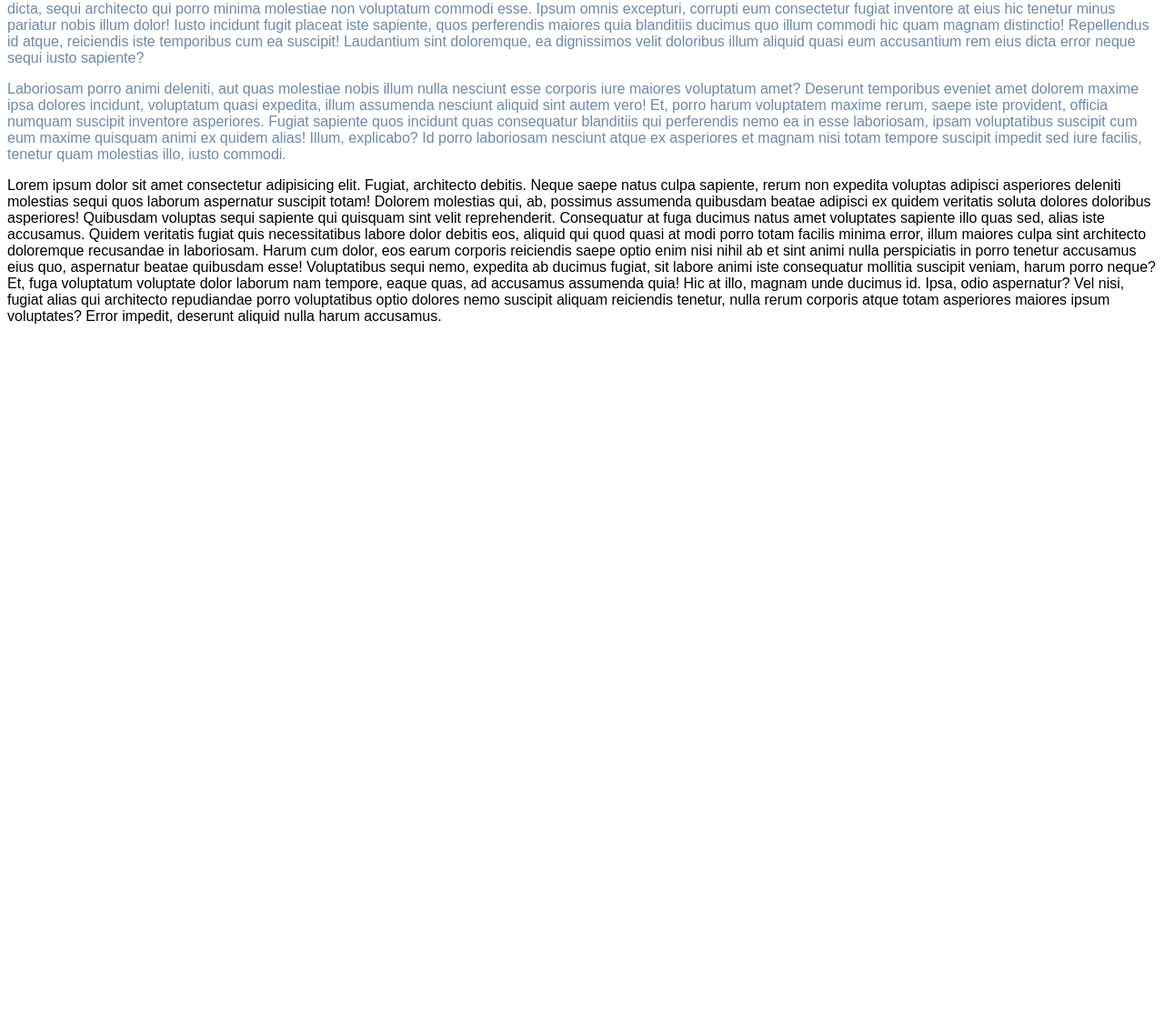
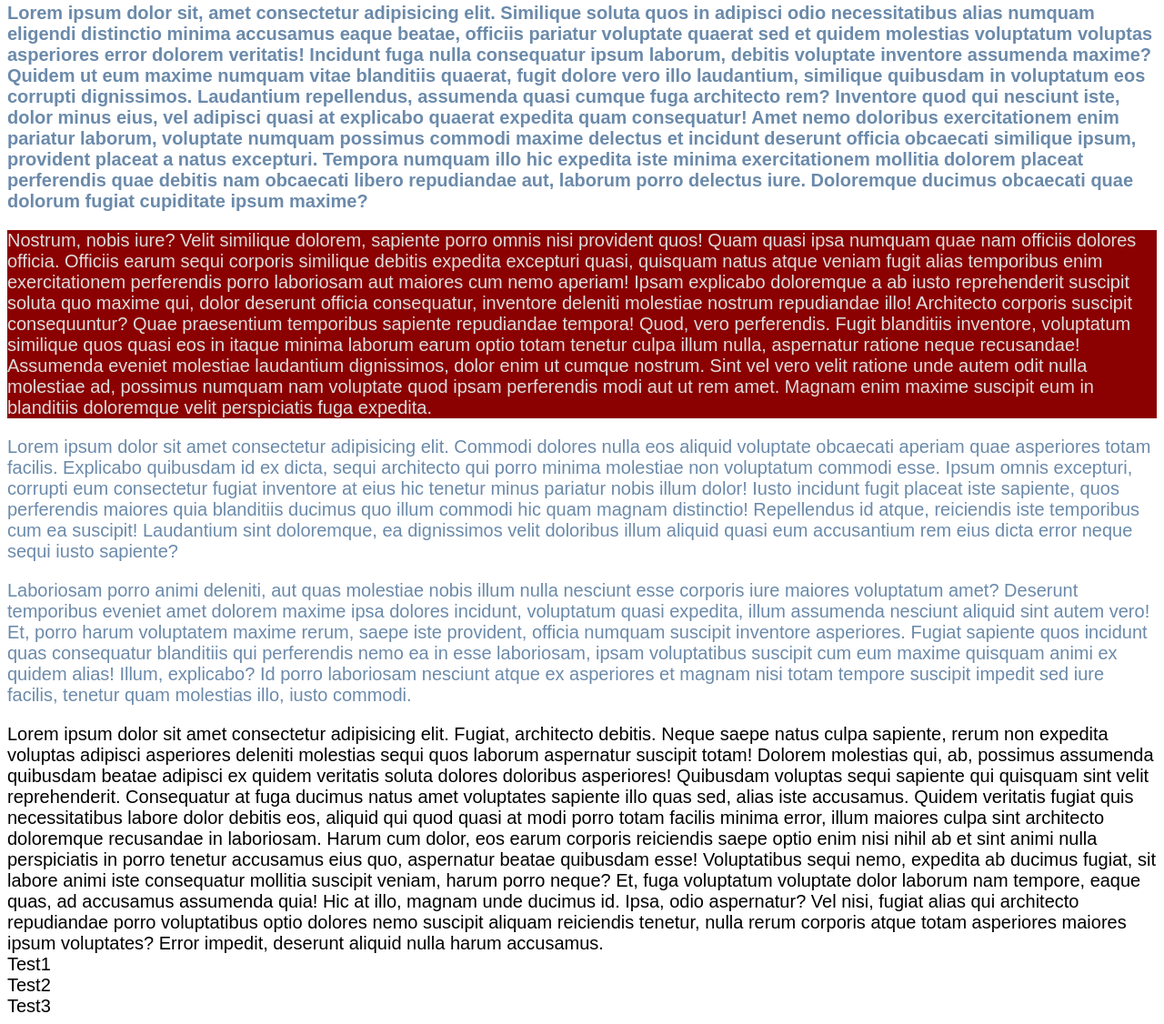
Before and after one commit to ld-web/studi-html-css, a plain HTML site: page index.html in a window 1280 px wide. Shown: the part 1622-2748 px from the top of the page at 91% size. Before the commit the page ends 1987 px from the top, so only its background shows below. Drawn offline with Linux system fonts and the light colour scheme.

Commit message:
:construction: box-sizing, em/rem

```diff
--- a/index.html
+++ b/index.html
@@ -145,6 +145,12 @@
       rerum corporis atque totam asperiores maiores ipsum voluptates? Error
       impedit, deserunt aliquid nulla harum accusamus.
     </div>
+
+    <div class="pourcent">
+      <div>Test1</div>
+      <div>Test2</div>
+      <div>Test3</div>
+    </div>
   </body>
 </html>
 
--- a/style.css
+++ b/style.css
@@ -1,3 +1,11 @@
+* {
+  box-sizing: border-box;
+}
+
+html {
+  font-size: 20px;
+}
+
 body {
   font-family: Arial, Helvetica, sans-serif;
 }
@@ -8,6 +16,8 @@ h1 {
   color: white;
   /* Couleur Arrière-plan */
   background-color: #444;
+  font-size: 2.5em;
+  margin: 3rem;
 }
 
 p {
```
